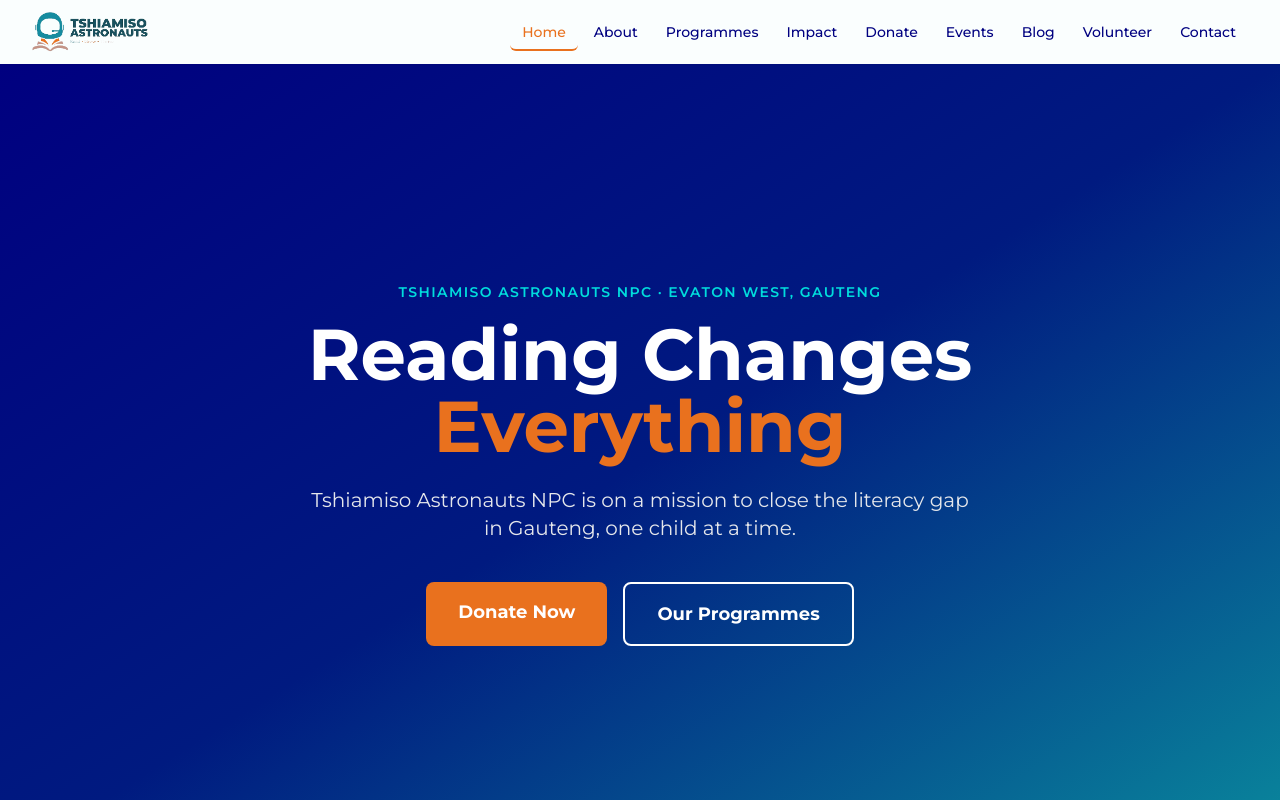
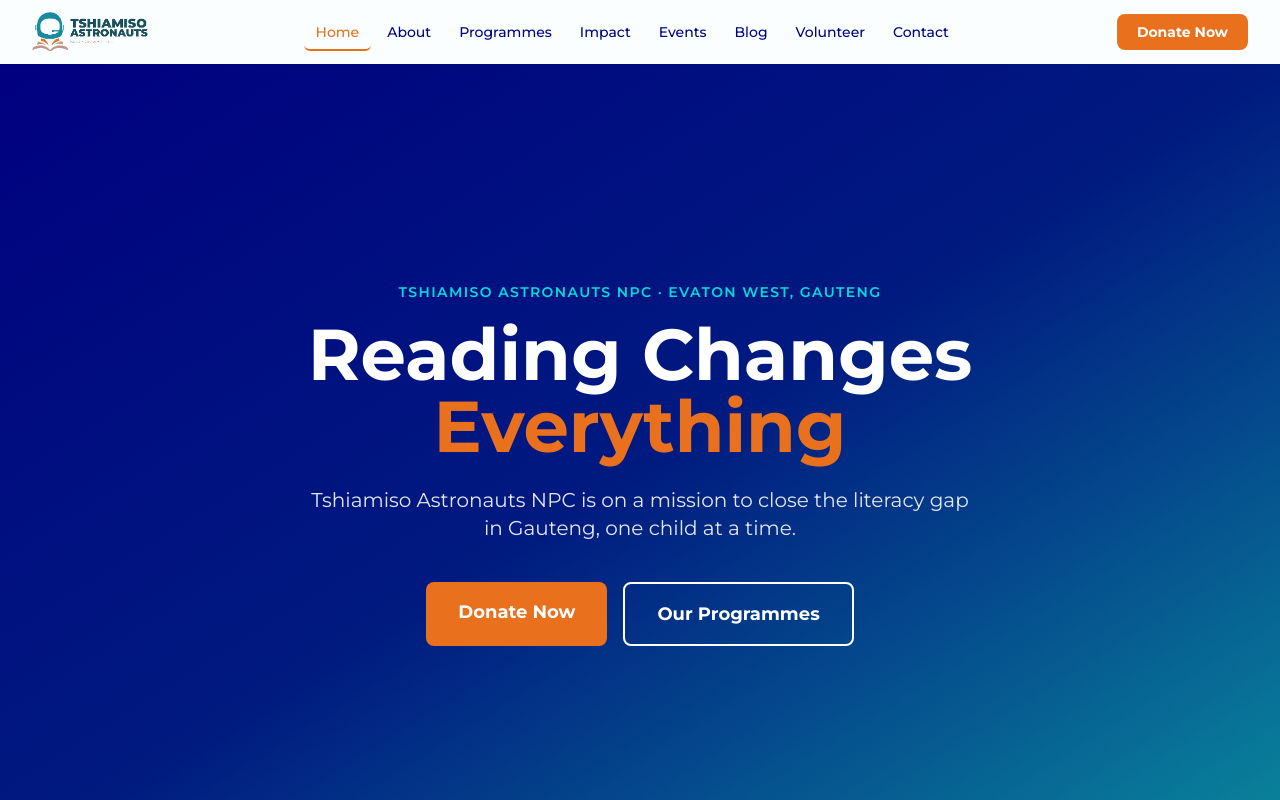
Before and after one commit to kgomotsodibetso/tshiamiso-astronauts-website, a Next.js app: page / in a window 1280 px wide. Shown: the top 800 px of the page. Built offline with nearby package versions, Linux system fonts and the light colour scheme.

Commit message:
Add sticky Donate Now CTA button to navigation
Removes Donate from the regular nav link list and replaces it with a
prominent orange button on desktop and a full-width button at the
bottom of the mobile menu.

Co-Authored-By: Claude Sonnet 4.6 <noreply@anthropic.com>

```diff
--- a/src/components/Navigation.tsx
+++ b/src/components/Navigation.tsx
@@ -10,7 +10,6 @@ const navLinks = [
   { href: "/about", label: "About" },
   { href: "/programmes", label: "Programmes" },
   { href: "/impact", label: "Impact" },
-  { href: "/donate", label: "Donate" },
   { href: "/events", label: "Events" },
   { href: "/blog", label: "Blog" },
   { href: "/volunteer", label: "Volunteer" },
@@ -58,6 +57,14 @@ export default function Navigation() {
           })}
         </ul>
 
+        {/* Desktop Donate CTA */}
+        <Link
+          href="/donate"
+          className="hidden lg:inline-block bg-brand-orange text-white text-sm font-bold px-5 py-2 rounded-lg hover:opacity-90 transition-opacity flex-shrink-0"
+        >
+          Donate Now
+        </Link>
+
         {/* Mobile hamburger */}
         <button
           className="lg:hidden flex flex-col justify-center items-center w-8 h-8 gap-1.5 focus:outline-none"
@@ -85,7 +92,8 @@ export default function Navigation() {
 
       {/* Mobile menu */}
       {menuOpen && (
-        <ul className="lg:hidden bg-brand-white border-t border-gray-100 px-4 pb-4 flex flex-col gap-1">
+        <div className="lg:hidden bg-brand-white border-t border-gray-100 px-4 pb-4">
+          <ul className="flex flex-col gap-1 mb-4">
             {navLinks.map(({ href, label }) => {
               const isActive =
                 href === "/" ? pathname === "/" : pathname.startsWith(href);
@@ -106,6 +114,14 @@ export default function Navigation() {
               );
             })}
           </ul>
+          <Link
+            href="/donate"
+            onClick={() => setMenuOpen(false)}
+            className="block w-full bg-brand-orange text-white text-sm font-bold px-4 py-3 rounded-lg text-center hover:opacity-90 transition-opacity"
+          >
+            Donate Now
+          </Link>
+        </div>
       )}
     </header>
   );
```
Lines whose indentation alone changed are shown as unchanged.
